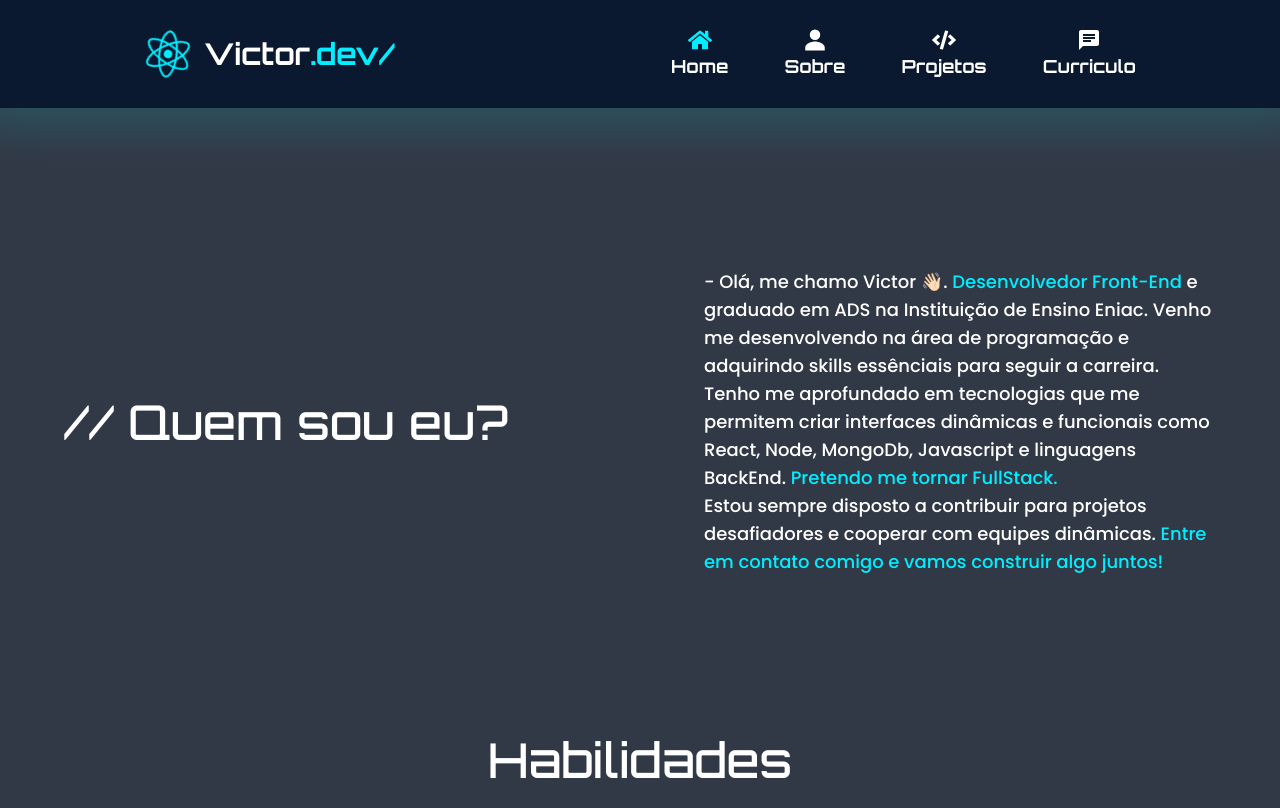
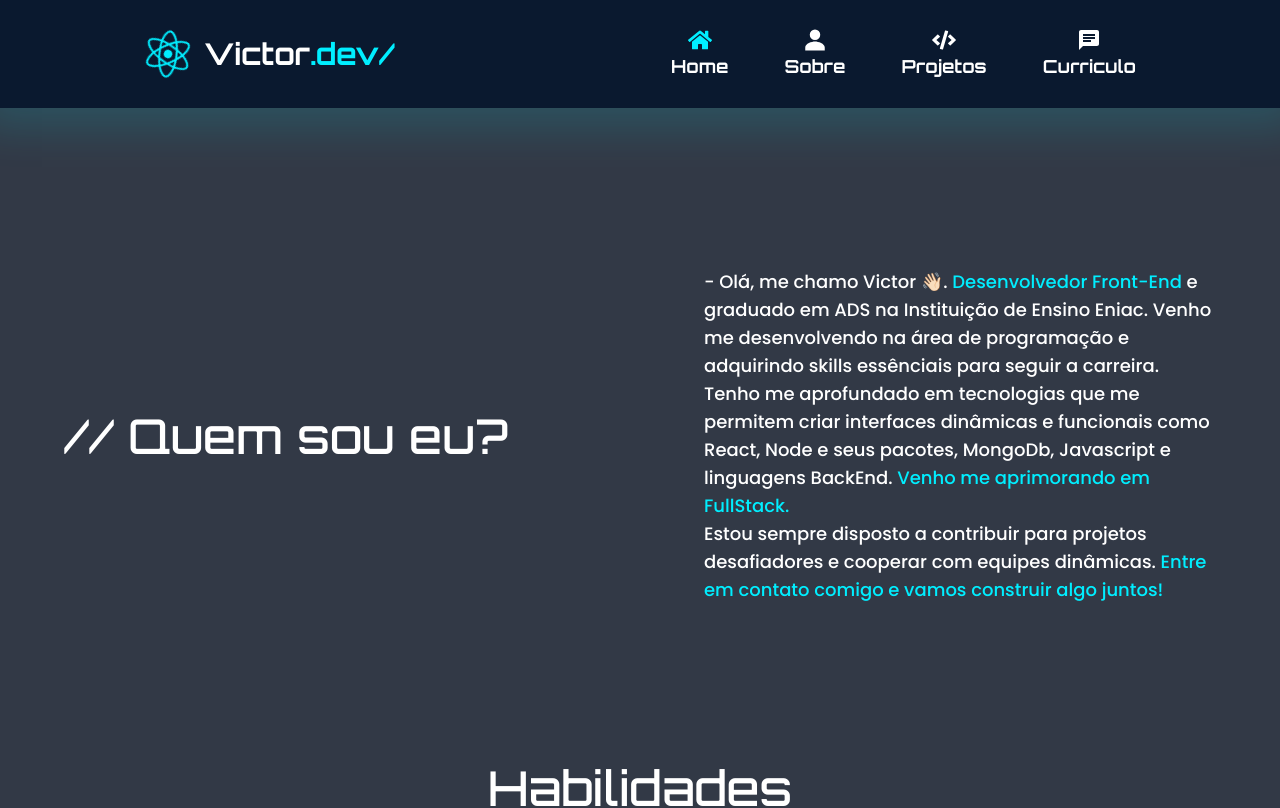
Before and after one commit to victorsantana03/Portfolio_React, a React (Vite) app: page /sobre in a window 1280 px wide. Shown: the top 808 px of the page. Built offline with nearby package versions, Linux system fonts and the light colour scheme; what tailwindcss-animated would draw is missing.

Commit message:
atualizando portfólio

```diff
--- a/src/pages/Home.jsx
+++ b/src/pages/Home.jsx
@@ -1,8 +1,7 @@
 import { Header } from "../components/Header";
 import { FaLinkedin } from "react-icons/fa";
 import { FaGithub } from "react-icons/fa";
-import imgPerfil from "../assets/images/home/perfil-portfolio.jpg"
-
+import imgPerfil from "../assets/images/home/perfil-portfolio.jpg";
 
 export function Home() {
   return (
@@ -13,23 +12,45 @@ export function Home() {
         <main className="lg:h-full flex justify-center items-center bg-background ">
           <div className="flex flex-col lg:flex-row mx-5 lg:mx-0 my-20 lg:my-0 w-full items-center justify-around gap-20 lg:gap-0">
             <div className="flex flex-col gap-3 font-poppins max-w-2xl">
-                            <h2 className="text-secondary text-3xl lg:text-5xl font-orbitron">// Front-End Developer</h2>
-                            <h1 className="text-2xl lg:text-4xl font-semibold text-white">Victor Alves Santana</h1>
-                            <p className="text-lg lg:text-xl text-white">Olá. Bem-vindo ao meu portfólio! Fique a vontade para me conhecer melhor.</p>
+              <h2 className="text-secondary text-3xl lg:text-5xl font-orbitron">
+                // Full-Stack Developer
+              </h2>
+              <h1 className="text-2xl lg:text-4xl font-semibold text-white">
+                Victor Alves Santana
+              </h1>
+              <p className="text-lg lg:text-xl text-white">
+                Olá. Bem-vindo ao meu portfólio! Fique a vontade para me
+                conhecer melhor.
+              </p>
               <div className="flex items-center gap-2">
                 <p className="font-bold text-white">Minhas redes:</p>
-                                <a href="https://www.linkedin.com/in/victor-alves-santana-111440196/" target="_blank" rel="noopener noreferrer"><FaLinkedin className="text-secondary text-3xl cursor-pointer hover:-translate-y-1 hover:scale-100 duration-300" /></a>
-                                <a href="https://github.com/victorsantana03" target="_blank" rel="noopener noreferrer"><FaGithub className="text-secondary text-3xl cursor-pointer hover:-translate-y-1 hover:scale-100 duration-300" /></a>
+                <a
+                  href="https://www.linkedin.com/in/victor-alves-santana-111440196/"
+                  target="_blank"
+                  rel="noopener noreferrer"
+                >
+                  <FaLinkedin className="text-secondary text-3xl cursor-pointer hover:-translate-y-1 hover:scale-100 duration-300" />
+                </a>
+                <a
+                  href="https://github.com/victorsantana03"
+                  target="_blank"
+                  rel="noopener noreferrer"
+                >
+                  <FaGithub className="text-secondary text-3xl cursor-pointer hover:-translate-y-1 hover:scale-100 duration-300" />
+                </a>
               </div>
             </div>
 
             <div className="flex z-10">
-                            <img src={imgPerfil} alt="" className="size-72 lg:size-80 xl:size-96 object-cover rounded-full shadow-2xl shadow-border_color animate-shake animate-infinite animate-duration-[8000ms] animate-ease-linear" />
+              <img
+                src={imgPerfil}
+                alt=""
+                className="size-72 lg:size-80 xl:size-96 object-cover rounded-full shadow-2xl shadow-border_color animate-shake animate-infinite animate-duration-[8000ms] animate-ease-linear"
+              />
             </div>
           </div>
-
         </main>
       </section>
     </div>
-    )
+  );
 }
--- a/src/pages/Projetos.jsx
+++ b/src/pages/Projetos.jsx
@@ -1,29 +1,21 @@
-import { Header } from "../components/Header"
+import { Header } from "../components/Header";
 import Projeto from "../components/Projeto";
-
 
 export function Projetos() {
   return (
     <section className="flex flex-col  min-h-0">
       <Header />
       <main className="h-full flex flex-col justify-center items-center bg-background font-poppins">
-
         <div className="flex justify-around items-center w-full my-20">
-                    <h1 className="text-white text-3xl lg:text-4xl font-bold font-orbitron">// Últimos <span className="text-secondary">Projetos</span></h1>
-                    <p className="text-gray-300 font-medium text-lg animate-pulse hidden md:flex">Confira alguns dos meus projetos</p>
+          <h1 className="text-white text-3xl lg:text-4xl font-bold font-orbitron">
+            // Últimos <span className="text-secondary">Projetos</span>
+          </h1>
+          <p className="text-gray-300 font-medium text-lg animate-pulse hidden md:flex">
+            Confira alguns dos meus projetos
+          </p>
         </div>
 
         <div className="grid grid-cols-1 gap-20 2xl:grid-cols-3 xl:grid-cols-2 2xl:gap-36 2xl:gap-y-24 mb-14">
-
-                    <Projeto
-                     imgUrl="/image-projects/Projeto_Maiz.png"
-                     title="Maiz - Comida Árabe"
-                     description="Uma ideia de e-commerce envolvendo um restaurante de comida árabe. O site contém um sistema de carrinho que permite o usuário adicionar o pedido, ver a quantidade e descartar se necessário. Totalmente responsivo."
-                     tecs={["HTML", "Tailwind", "JavaScript"]}
-                     linkDeploy="https://victorsantana03.github.io/maiz_ecommerce/"
-                     linkGH="https://github.com/victorsantana03/maiz_ecommerce"
-                    />
-
           <Projeto
             imgUrl="/image-projects/Projeto_Brastecno.png"
             title="Brastecno Landing Page"
@@ -43,21 +35,30 @@ export function Projetos() {
           />
 
           <Projeto
-                     imgUrl="/image-projects/Projeto_Slider.png"
-                     title="Slider Cereais"
-                     description="Um projeto mais simples focado em animações CSS. A idéia é um slider em carrosel com imagens de alguns cereais e suas respectivas informações. Um projeto pensado para uma loja cerealista."
-                     tecs={["HTML", "CSS", "JavaScript"]}
-                     linkDeploy="https://victorsantana03.github.io/slider/"
-                     linkGH="https://github.com/victorsantana03/slider"
-                    />
-
-                    <Projeto
             imgUrl="/image-projects/Projeto_MultistepForm.png"
             title="Formulário Multistep"
             description="Um formulário de avaliação para e-commerce com múltiplas etapas feito em React. Pratiquei conceitos essenciais de React realizando esse projeto, como persistência de dados entre componentes."
             tecs={["React", "CSS", "JavaScript", "Vite"]}
             linkDeploy="https://victorsantana03.github.io/multistep-form-react/"
             linkGH="https://github.com/victorsantana03/multistep-form-react"
+          />
+
+          <Projeto
+            imgUrl="/image-projects/Projeto_Maiz.png"
+            title="Maiz - Comida Árabe"
+            description="Uma ideia de e-commerce envolvendo um restaurante de comida árabe. O site contém um sistema de carrinho que permite o usuário adicionar o pedido, ver a quantidade e descartar se necessário. Totalmente responsivo."
+            tecs={["HTML", "Tailwind", "JavaScript"]}
+            linkDeploy="https://victorsantana03.github.io/maiz_ecommerce/"
+            linkGH="https://github.com/victorsantana03/maiz_ecommerce"
+          />
+
+          <Projeto
+            imgUrl="/image-projects/Projeto_Covid.png"
+            title="Estatísticas globais COVID-19"
+            description="Este App consome uma API e exibe um mapa mundi com marcadores em todos os países exibindo estatísticas locais da COVID. Um ótimo projeto pra testar novas bibliotecas."
+            tecs={["React", "Node", "Vite", "Tailwind"]}
+            linkDeploy="https://victorsantana03.github.io/EstatisticasCovid19-React/"
+            linkGH="https://github.com/victorsantana03/EstatisticasCovid19-React"
           />
 
           <Projeto
@@ -68,11 +69,16 @@ export function Projetos() {
             linkGH="https://github.com/victorsantana03/Spotify-React"
           />
 
+          <Projeto
+            imgUrl="/image-projects/Projeto_Slider.png"
+            title="Slider Cereais"
+            description="Um projeto mais simples focado em animações CSS. A idéia é um slider em carrosel com imagens de alguns cereais e suas respectivas informações. Um projeto pensado para uma loja cerealista."
+            tecs={["HTML", "CSS", "JavaScript"]}
+            linkDeploy="https://victorsantana03.github.io/slider/"
+            linkGH="https://github.com/victorsantana03/slider"
+          />
         </div>
-
-
       </main>
-
     </section>
-    )
+  );
 }
--- a/src/pages/Sobre.jsx
+++ b/src/pages/Sobre.jsx
@@ -1,30 +1,49 @@
-import { Habilidades } from "../components/Habilidades"
-import { Header } from "../components/Header"
+import { Habilidades } from "../components/Habilidades";
+import { Header } from "../components/Header";
 
 export function Sobre() {
   return (
     <section className="flex flex-col h-screen">
       <Header />
       <main className="2xl:h-full flex flex-col justify-around items-center bg-background">
-
         <div className="flex flex-col lg:flex-row lg:my-20 mx-5 lg:mx-0 gap-10 lg:gap-0 text-white items-center justify-around font-poppins py-20 2xl:py-0">
           <div className=" flex flex-col gap-9 lg:w-2/5">
-                        <h1 className="font-orbitron text-3xl lg:text-5xl font-medium">// Quem sou eu?</h1>
-                        <p className="text-xl lg:text-3xl font-medium hidden 2xl:block"><span className="text-secondary">Desenvolvedor Front-End</span> formado em <span className="text-secondary">Análise e Desenvolvimento de Sistemas</span></p>
+            <h1 className="font-orbitron text-3xl lg:text-5xl font-medium">
+              // Quem sou eu?
+            </h1>
+            <p className="text-xl lg:text-3xl font-medium hidden 2xl:block">
+              <span className="text-secondary">Desenvolvedor Front-End</span>{" "}
+              formado em{" "}
+              <span className="text-secondary">
+                Análise e Desenvolvimento de Sistemas
+              </span>
+            </p>
           </div>
           <div className="lg:w-2/5">
-                        <p className="text-lg 2xl:text-xl font-medium">- Olá, me chamo Victor <span>👋🏻</span>. <span className="text-secondary">Desenvolvedor Front-End</span> e graduado em ADS na Instituição de Ensino Eniac.
-                            Venho me desenvolvendo na área de programação e adquirindo skills essênciais para seguir a carreira. <br />
-                            Tenho me aprofundado em tecnologias que me permitem criar interfaces dinâmicas e funcionais como React, Node, MongoDb, Javascript e linguagens BackEnd. <span className="text-secondary">Pretendo me tornar FullStack.</span> <br />
-                             Estou sempre disposto a contribuir para projetos desafiadores e cooperar com equipes dinâmicas. <span className="text-secondary">Entre em contato comigo e vamos construir algo juntos!</span></p>
+            <p className="text-lg 2xl:text-xl font-medium">
+              - Olá, me chamo Victor <span>👋🏻</span>.{" "}
+              <span className="text-secondary">Desenvolvedor Front-End</span> e
+              graduado em ADS na Instituição de Ensino Eniac. Venho me
+              desenvolvendo na área de programação e adquirindo skills
+              essênciais para seguir a carreira. <br />
+              Tenho me aprofundado em tecnologias que me permitem criar
+              interfaces dinâmicas e funcionais como React, Node e seus pacotes,
+              MongoDb, Javascript e linguagens BackEnd.{" "}
+              <span className="text-secondary">
+                Venho me aprimorando em FullStack.
+              </span>{" "}
+              <br />
+              Estou sempre disposto a contribuir para projetos desafiadores e
+              cooperar com equipes dinâmicas.{" "}
+              <span className="text-secondary">
+                Entre em contato comigo e vamos construir algo juntos!
+              </span>
+            </p>
           </div>
         </div>
 
-
         <Habilidades />
-
       </main>
-
     </section>
-    )
+  );
 }
```
Also changed, not shown: public/image-projects/Projeto_Covid.png (added). Lines whose indentation alone changed are shown as unchanged.
